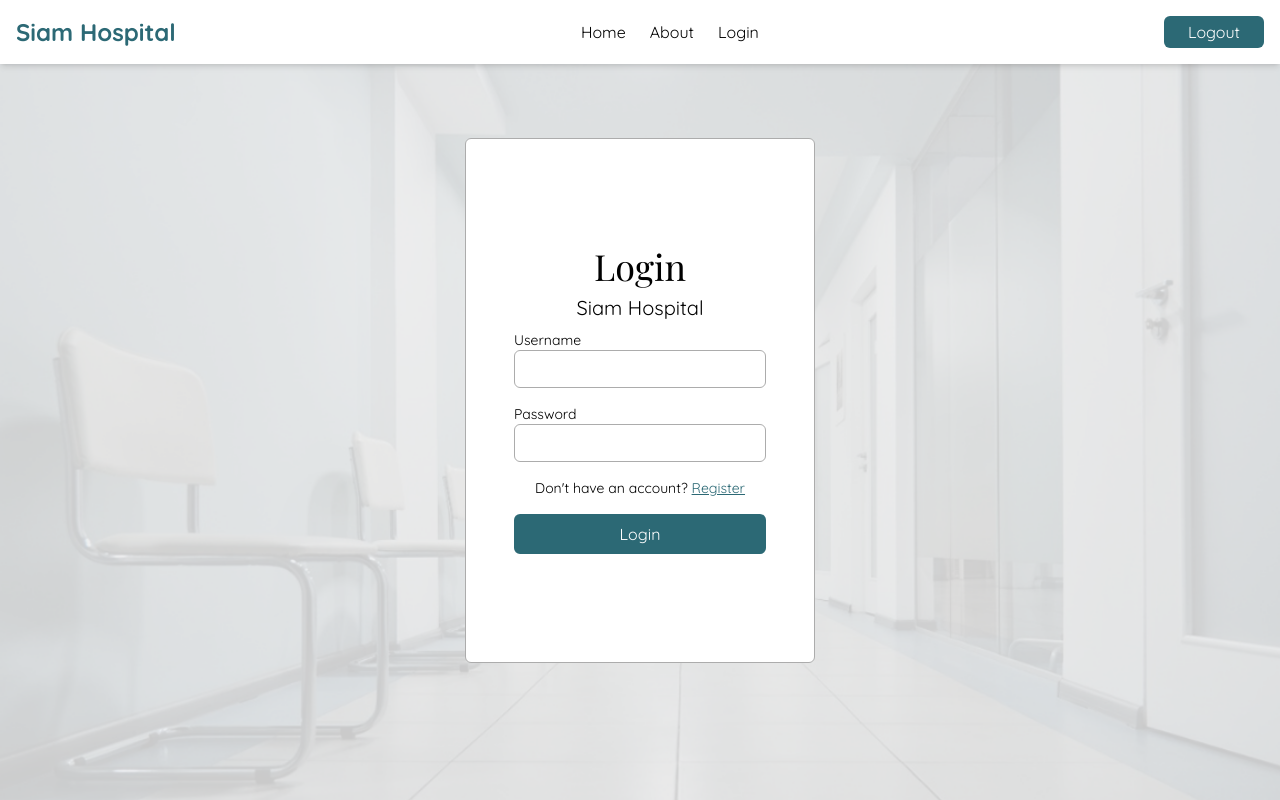
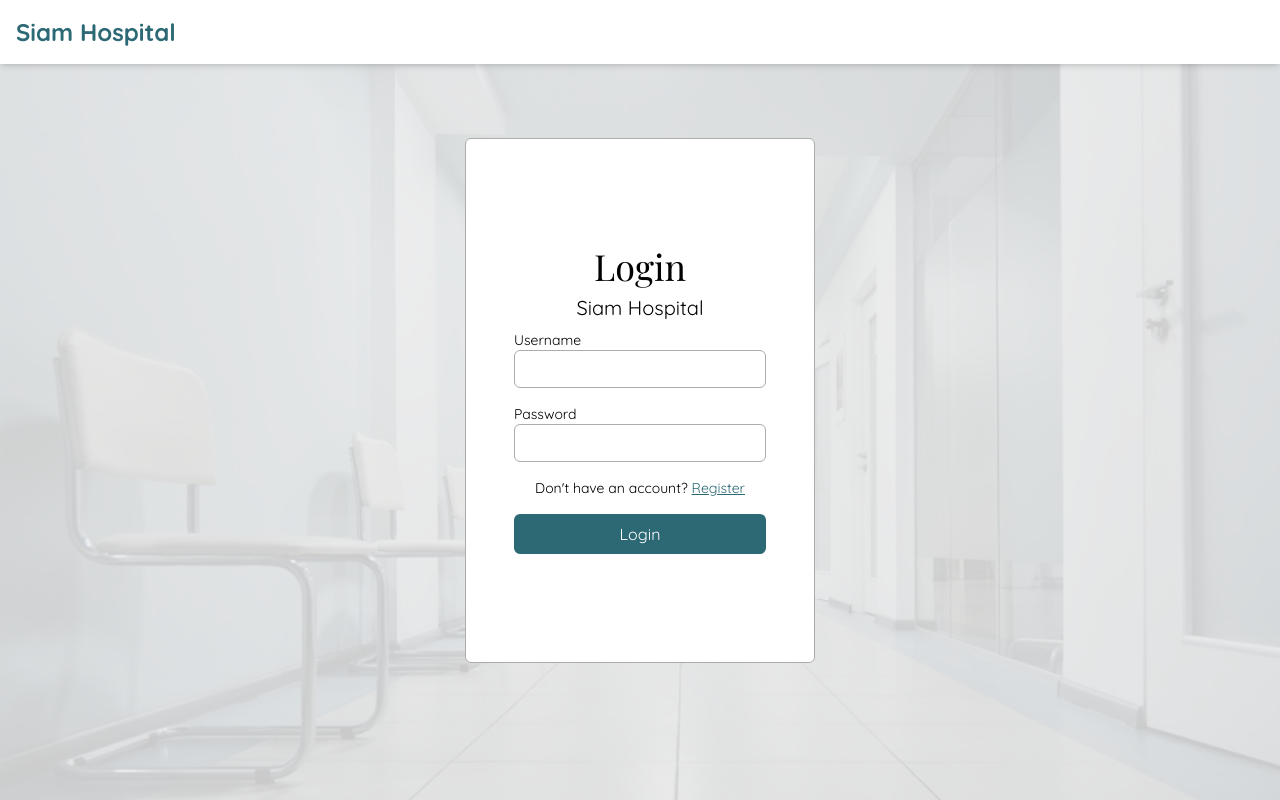
Before and after one commit to NinePTH/Hospital-Management-Frontend, a React (Vite) app: page / in a window 1280 px wide. Built offline with nearby package versions, Linux system fonts and the light colour scheme; no server answers; a web font is replaced by a local one.

Commit message:
Add: hide menu and make logout button only appear after login

```diff
--- a/src/components/Navbar.tsx
+++ b/src/components/Navbar.tsx
@@ -20,15 +20,16 @@ const Navbar: React.FC = () => {
           Siam Hospital
         </p>
 
-        <ul className="flex space-x-6">
+        {/* <ul className="flex space-x-6">
           <li><Link to="/" className="hover:text-[#2C6975]">Home</Link></li>
           <li><Link to="/" className="hover:text-[#2C6975]">About</Link></li>
           <li><Link to="/" className="hover:text-[#2C6975]">Login</Link></li>
-        </ul>
-
-        <button onClick={handleLogout} className="bg-[#2C6975] text-white py-1 px-1 lg:px-6 rounded-md active:scale-95 active:bg-[#25444e] transition duration-150">
+        </ul> */}
+        {
+        auth?.isAuthenticated && <button onClick={handleLogout} className="bg-[#2C6975] text-white py-1 px-1 lg:px-6 rounded-md active:scale-95 active:bg-[#25444e] transition duration-150">
           Logout
         </button>
+        }
       </div>
     </nav>
   );
```
